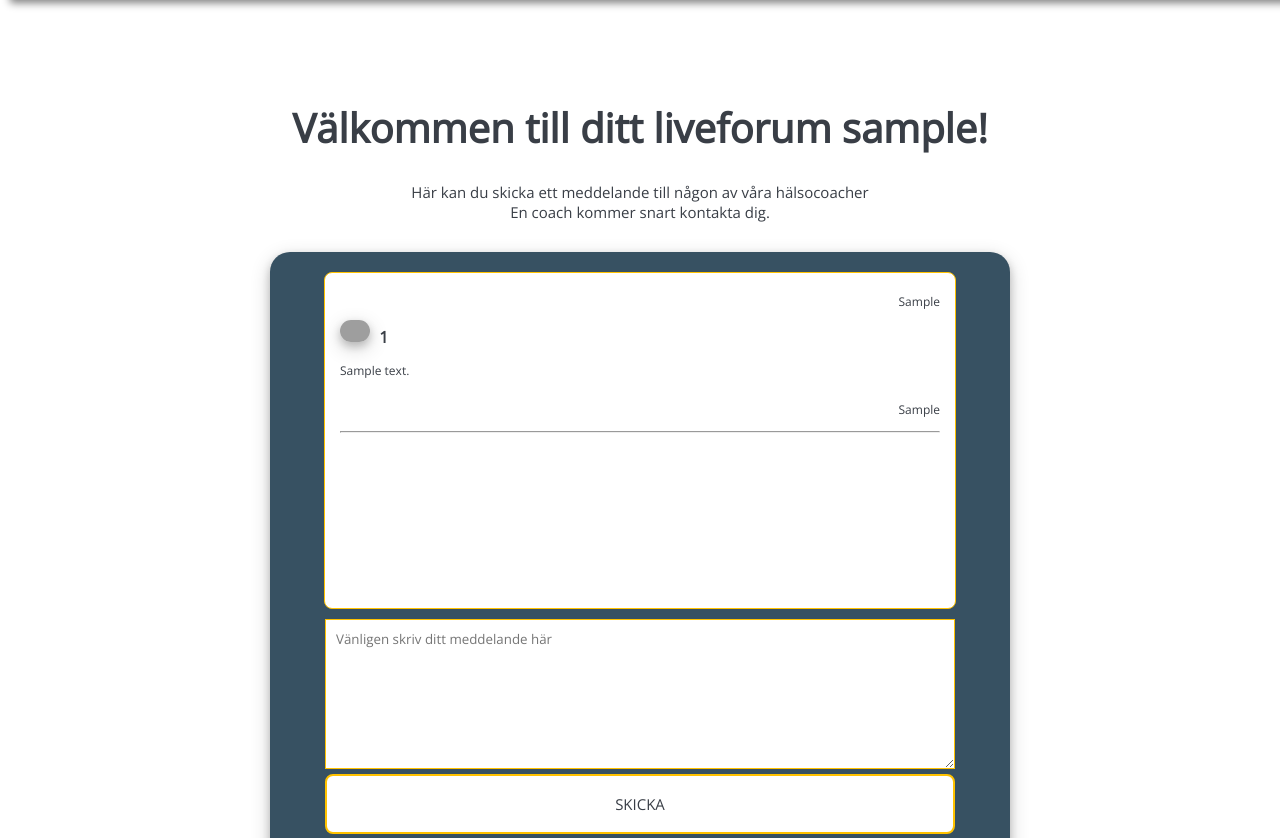
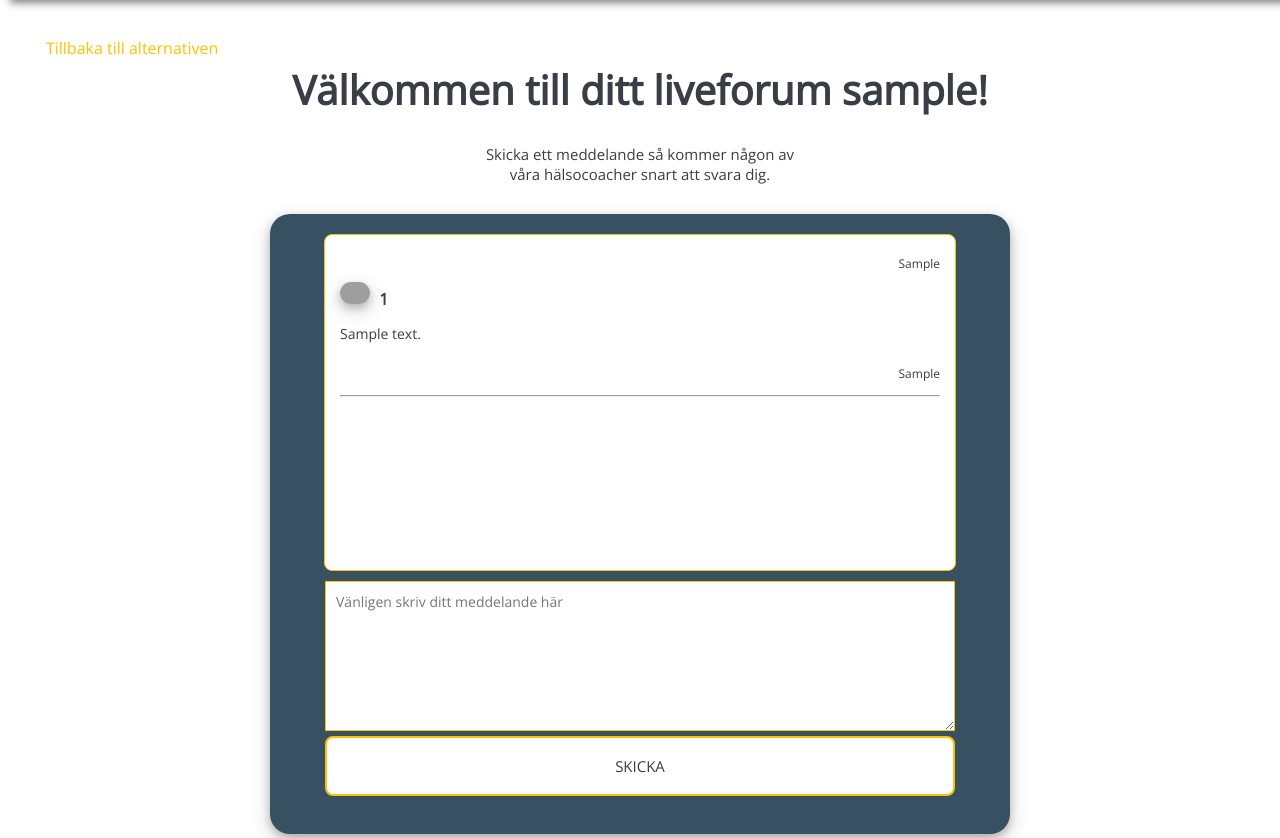
Before and after one commit to Jummis/Projektet, a PHP site: page /chatt.php in a window 1280 px wide. Shown: the part 121-959 px from the top of the page. Run offline with PHP 8.4, Linux system fonts and the light colour scheme; the visitor is signed in with stand-in values (Sample User, id 1); tables that the repository leaves empty or names only in its code hold one stand-in row (values such as "Sample post"); data that the repository does not hold is empty; grey boxes are pictures that could not be loaded.

Commit message:
Tillbaka och avslutaknapp

```diff
--- a/chatt.php
+++ b/chatt.php
@@ -29,10 +29,12 @@
 </ul>
 </header>
 
-        <div id= "welcome">
+<a id = "Tillbaka" href="chatOptions.php">Tillbaka till alternativen</a>
+<div id= "welcome">
+
             <h1> Välkommen till ditt liveforum <?php echo $_SESSION['User']; ?>!</h1>
-            <p1> Här kan du skicka ett meddelande till någon av våra hälsocoacher<br>
-                 En coach kommer snart kontakta dig. </p1>
+            <p1> Skicka ett meddelande så kommer någon av<br>
+                  våra hälsocoacher snart att svara dig. </p1>
             <br>
         </div>
 
@@ -69,6 +71,9 @@
             </form>
 
         </div>
+
+            <input type="submit" name="closeForumKnapp" value="LÄMNA FORUM" id="closeForumKnapp">
+
     </body>
     <footer>
 <p id="kontaktrubrik">HÄLSOCOACHEN</p>
--- a/main.css
+++ b/main.css
@@ -45,7 +45,7 @@ p4{
     }
 
 p6{
-    font-size: 12px;
+    font-size: 14px;
 }
 
 .row{
@@ -269,8 +269,12 @@ footer{
 
 #welcome {
 text-align: center;
-margin-top: 5%;
+margin-top: 2%;
+}
 
+#Tillbaka{
+    float: left;
+    margin-left: 3%;
 }
 
 #wrapper2{
@@ -335,11 +339,12 @@ background-color: #FFC200;
 
     #usermsg {
     width: 630px;
-    height:150px;
-    border:1px solid #FFC200;
+    height: 150px;
+    border: 1px solid #FFC200;
     text-align: left;
     font-family: 'Open Sans', sans-serif;
-    padding: 10px; }
+    padding: 10px;
+    font-size: 14px; }
 
     #sendmessage{
     width: 630px;
@@ -371,6 +376,21 @@ background-color: #FFC200;
     box-shadow: 0 4px 8px 0 rgba(0, 0, 0, 0.2), 0 6px 20px 0 rgba(0, 0, 0, 0.19);
     }
 
+    #closeForumKnapp{
+    width: 630px;
+    height: 60px;
+    background-color: #FFC200;
+    border-radius: 8px;
+    margin-top: 20px;
+    font-family: 'Open Sans', sans-serif;
+    color: #393E46;
+    font-size: 15px;
+    }
+
+    #closeForumKnapp:hover {
+    background-color: white;
+    }
+
     #contact {
         margin-left: 50px;
     }
@@ -382,12 +402,13 @@ background-color: #FFC200;
     background-color: white;
     border-radius: 8px;
     border: 2px solid #FFC200;
-    color: black;
+    color: #393E46;
     text-align: center;
     text-decoration: none;
     font-size: 16px;
     cursor: pointer;
-    width: 35%;
+    width: 450px;
+    height: 50px;
     display: block;
     font-family: 'Open Sans', sans-serif;
 }
```
